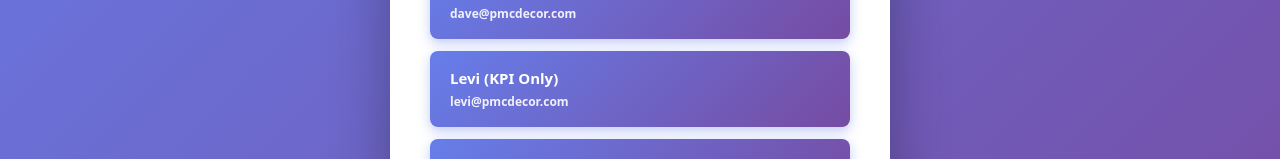
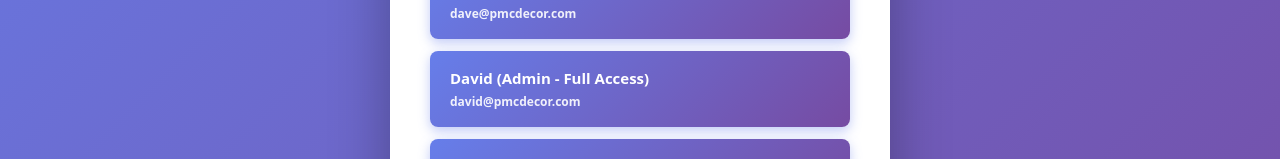
Before and after one commit to PMC-TG-Web/analytics, a Next.js app: page /dev-login in a window 1280 px wide. Shown: the part 535-694 px from the top of the page. Built offline with nearby package versions, Linux system fonts and the light colour scheme.

Commit message:
Add david@pmcdecor.com with ADMIN permissions

```diff
--- a/src/app/dev-login/page.tsx
+++ b/src/app/dev-login/page.tsx
@@ -16,6 +16,7 @@ export default function DevLoginPage() {
     { email: 'levi@paradise-concrete.com', name: 'Levi PC (Full Access)' },
     { email: 'rick@pmcdecor.com', name: 'Rick (Full Access)' },
     { email: 'dave@pmcdecor.com', name: 'Dave (Admin - Full Access)' },
+    { email: 'david@pmcdecor.com', name: 'David (Admin - Full Access)' },
     { email: 'levi@pmcdecor.com', name: 'Levi (KPI Only)' },
     { email: 'shelly@pmcdecor.com', name: 'Shelly (KPI Only)' },
   ];
--- a/src/lib/permissions.ts
+++ b/src/lib/permissions.ts
@@ -43,6 +43,7 @@ export const USER_PERMISSIONS: Record<string, string[]> = {
   "rick@pmcdecor.com": ["ADMIN"],
   "shelly@pmcdecor.com": ["ADMIN"],
   "dave@pmcdecor.com": ["ADMIN"],
+  "david@pmcdecor.com": ["ADMIN"],
 
   // HR access + Personnel Management (employees + onboarding pages)
   "jane@pmcdecor.com": ["HR", "employees", "onboarding"],
```
